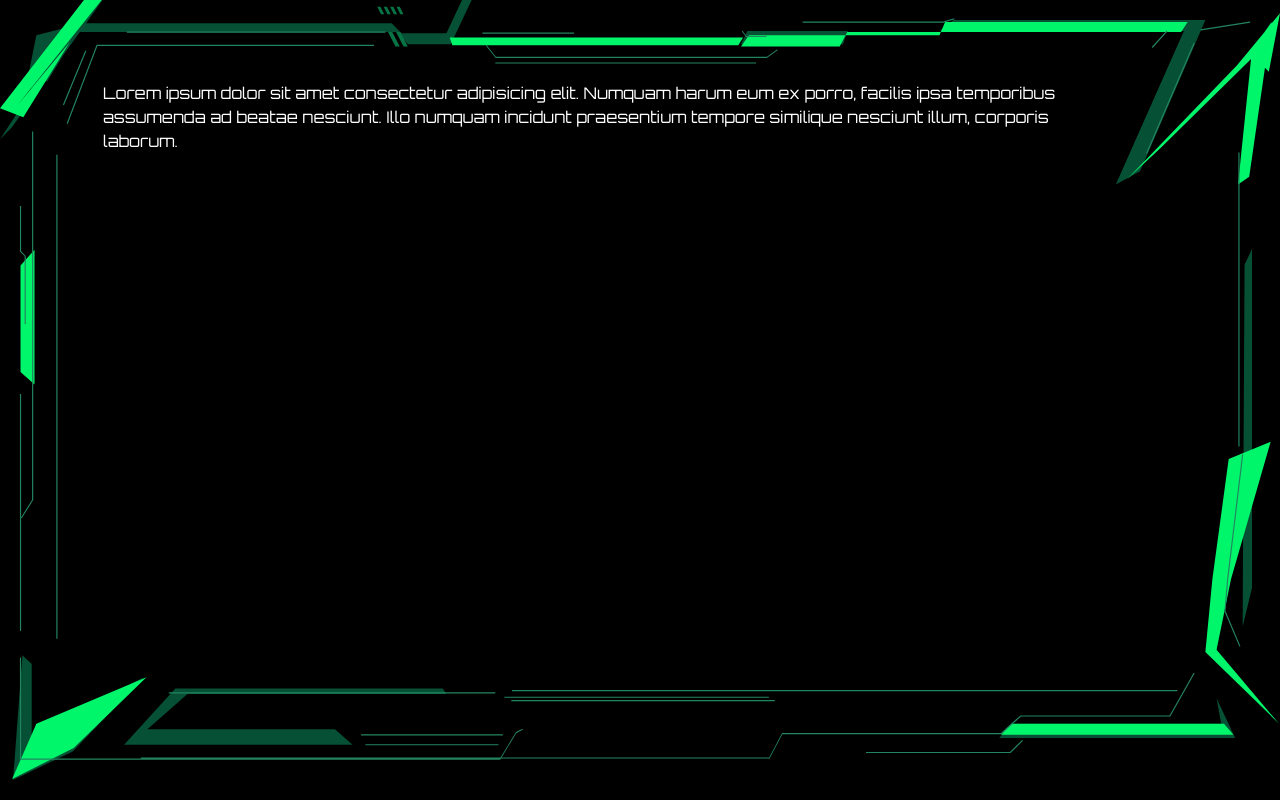
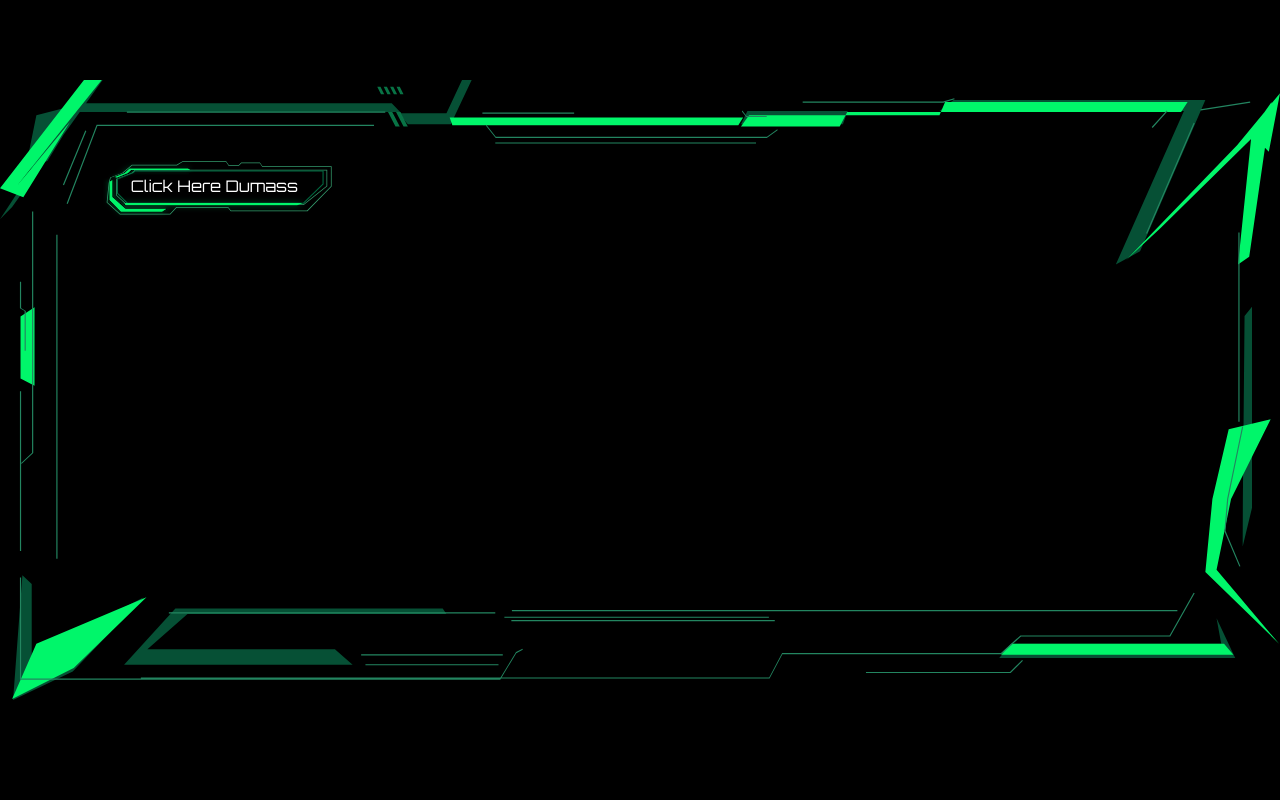
Before and after one commit to openmindsclub/OMC_regs_2026, a React (Vite) app: page / in a window 1280 px wide. Built offline with nearby package versions, Linux system fonts and the light colour scheme.

Commit message:
CTA for About US page

```diff
--- a/src/App.tsx
+++ b/src/App.tsx
@@ -1,13 +1,13 @@
+import AboutUsFrameCTA from "./components/frames/about-us/AboutUsFrameCTA";
 import AboutUsFrameDesktop from "./components/frames/about-us/AboutUsFrameDesktop";
 
 export function App() {
     return (
-        <div className="font-orbitron bg-black h-screen">
-          <AboutUsFrameDesktop className="h-full text-white">
-                Lorem ipsum dolor sit amet consectetur adipisicing elit. Numquam
-                harum eum ex porro, facilis ipsa temporibus assumenda ad beatae
-                nesciunt. Illo numquam incidunt praesentium tempore similique
-                nesciunt illum, corporis laborum.
+        <div className="font-orbitron bg-black h-screen flex flex-col justify-center">
+            <AboutUsFrameDesktop className="h-[80%] text-white">
+                <AboutUsFrameCTA className="w-fit">
+                    Click Here Dumass
+                </AboutUsFrameCTA>
             </AboutUsFrameDesktop>
         </div>
     );
--- /dev/null
+++ b/src/components/frames/about-us/AboutUsFrameCTA.tsx
@@ -0,0 +1,50 @@
+import AdaptiveFrame from "../AdaptiveFrame";
+
+const svg = `<svg width="285" height="73" viewBox="0 0 285 73" fill="none" xmlns="http://www.w3.org/2000/svg">
+<mask id="stroke0_10_122" fill="white">
+<path d="M7.08212 23.9988L28.8854 3.9998H73.6395L79.951 0H150.525L155.689 4.5712H172.328L176.918 1.7142H209.623L214.213 5.714H283.639V40.5694L259.541 65.1396H158.558L153.967 61.7112H73.6395L67.328 68.568H16.8362L3.6395 56.5686L7.08212 23.9988ZM13.9674 27.4272L32.328 10.2852H278.476V39.998L255.525 58.2828H23.7215L13.9674 49.1404V27.4272Z" fill-rule="evenodd" clip-rule="evenodd"/>
+</mask>
+<path d="M7.08212 23.9988L28.8854 3.9998H73.6395L79.951 0H150.525L155.689 4.5712H172.328L176.918 1.7142H209.623L214.213 5.714H283.639V40.5694L259.541 65.1396H158.558L153.967 61.7112H73.6395L67.328 68.568H16.8362L3.6395 56.5686L7.08212 23.9988ZM13.9674 27.4272L32.328 10.2852H278.476V39.998L255.525 58.2828H23.7215L13.9674 49.1404V27.4272Z" stroke-width="1.51504" stroke="#33996B" mask="url(#stroke0_10_122)"/>
+<mask id="stroke1_10_122" fill="white">
+<path d="M31.64 10.288H275.608V38.29L255.611 57.72H24.2124L13.928 47.4335V28.0035L31.64 10.288Z"/>
+</mask>
+<path d="M31.64 10.288H275.608V38.29L255.611 57.72H24.2124L13.928 47.4335V28.0035L31.64 10.288Z" stroke-width="2.16" stroke="#006940" mask="url(#stroke1_10_122)"/>
+<g filter="url(#filter0_d_10_122)">
+<path d="M6.496 33.9115L9.35327 29.7892V50.9896L22.4967 62.7675H63.6413L59.0696 65.712H17.9251L6.496 53.934V33.9115ZM11.6391 22.7224L26.4968 8H84.785L88.2137 9.76669H28.2112L13.9249 24.4891L11.6391 22.7224ZM25.3539 12.7112H274.507H277.936H25.9254H25.3539ZM21.3538 56.8785H254.506L249.363 59.2341H22.4967L21.3538 56.8785Z" fill="#00F66A"/>
+</g>
+<defs>
+<filter id="filter0_d_10_122" x="1.90735e-06" y="1.504" width="284.432" height="70.704" filterUnits="userSpaceOnUse" color-interpolation-filters="sRGB">
+<feFlood flood-opacity="0" result="BackgroundImageFix"/>
+<feColorMatrix in="SourceAlpha" type="matrix" values="0 0 0 0 0 0 0 0 0 0 0 0 0 0 0 0 0 0 127 0" result="hardAlpha"/>
+<feOffset/>
+<feGaussianBlur stdDeviation="3.248"/>
+<feComposite in2="hardAlpha" operator="out"/>
+<feColorMatrix type="matrix" values="0 0 0 0 0 0 0 0 0 1 0 0 0 0 0.541176 0 0 0 0.313726 0"/>
+<feBlend mode="normal" in2="BackgroundImageFix" result="effect1_dropShadow_10_122"/>
+<feBlend mode="normal" in="SourceGraphic" in2="effect1_dropShadow_10_122" result="shape"/>
+</filter>
+</defs>
+</svg>
+`;
+
+const cutoffs = {
+    top: 12.75,
+    bottom: 36,
+    left: 86,
+    right: 70,
+};
+
+export default function AboutUsFrameCTA(
+    props: React.HTMLAttributes<HTMLDivElement>,
+) {
+    return (
+        <AdaptiveFrame
+            {...props}
+            svg={svg}
+            cutoffs={cutoffs}
+            padding="12.75px 35px 21px 27.73px"
+        >
+            {props.children}
+        </AdaptiveFrame>
+    );
+}
```
